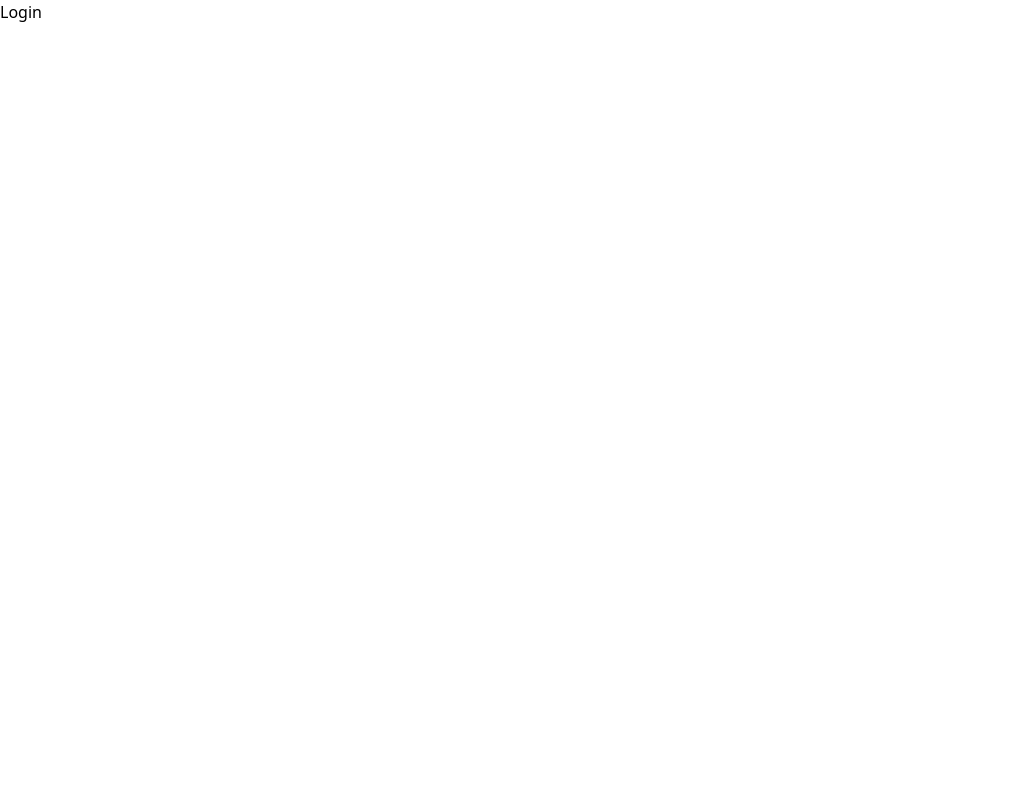
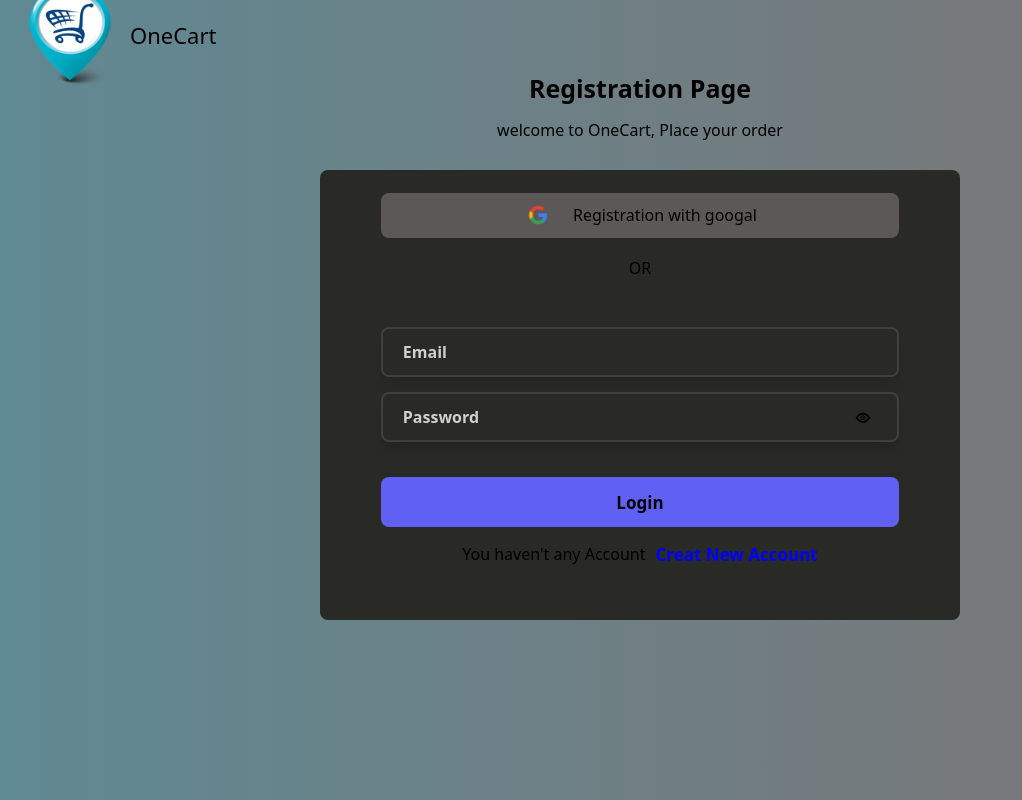
Before and after one commit to RohanPrakash305/E-commerce-New-project-by-Rohan, a React (Vite) app: page /login in a window 1280 px wide. Shown: the whole page, without its empty margins (0-1022 px from the left). Built offline with nearby package versions, Linux system fonts and the light colour scheme.

Commit message:
commit 4th

```diff
--- a/package.json
+++ b/package.json
@@ -11,6 +11,7 @@
   },
   "dependencies": {
     "@tailwindcss/vite": "^4.1.11",
+    "axios": "^1.11.0",
     "react": "^19.1.0",
     "react-dom": "^19.1.0",
     "react-icons": "^5.5.0",
--- a/src/pages/Login.jsx
+++ b/src/pages/Login.jsx
@@ -1,8 +1,80 @@
-import React from 'react'
+import React, { useState } from 'react'
+import Logo from "../assets/logo.png"
+import google from '../assets/google.png'
+import { useNavigate } from 'react-router-dom'
+import { TiEyeOutline } from "react-icons/ti"
+import { IoEyeSharp } from "react-icons/io5"
+
 
 function Login() {
+
+      let [show,setShow] = useState(false)
+
+     let navigate = useNavigate()
   return (
-    <div>Login</div>
+  <div className='w-[100vw] h-[100vh] bg-gradient-to-l from-[#7b7474] to-[#5f8993] text-[black]
+       flex flex-col items-center justify-start'>
+
+
+       <div className='w-[100%] h-[70px] flex items-center justify-start px-[20px] gap-[10px]
+       cursor-pointer' onClick={()=>navigate("/")}>
+        <img className = 'w-[100px]' src={Logo} alt="" />
+        <h1 className='text-[22px] font-sans'>OneCart</h1>
+       </div>
+
+
+        <div className='w-[100%] h-[100px] flex items-center justify-start flex-col gap-[10px]'>
+         <span className='text-[25px] font-semibold'>Registration Page</span>
+         <span className='text[16px]'>welcome to OneCart, Place your order</span>
+        </div>
+
+
+        <div className='nax-w-[600px] w-[50%] h-[450px] bg-[#292926] border-[1px]border[#96969635]
+          backdrop:blur-2xl rounded-lg shado-lg flex items-center justify-center'>
+
+               <form action="" className='w-[90%] h-[90%] flex flex-col items-center jaustify-start gap-[20px]'>
+
+                <div className='w-[90%] h-[15%] bg-[#5c5858] rounded-lg flex items-center
+                justify-center gap-[20px] cursor-pointer '>
+                  <img src={google} alt="" className='w-[30px]'/> Registration with googal
+                </div>
+
+
+                <div className='w-[100%] h-[20px] flex items-center justify-center gap-[10px]'>
+                  <div className='w-[40%] h[1px] bg-[#bb858e]'></div> OR<div className='w-[40%] h[1px] bg-[pink]'></div>
+                </div>
+
+
+                  <div className='w-[90%] h-[400px] flex flex-col items-center justify-center gap-[15px] relative'>
+
+
+                     <input type="text" className='w-[100%] h-[50px] border-[2px]
+                     border-[#96969635] backdrop:blur-sm rounded-lg shadow-lg
+                     bg-transparent placeholder-[#ffffffc7] px-[20px] font-semibold' placeholder='Email' required/>
+
+                     <input type={show?"text":'password'} className='w-[100%] h-[50px] border-[2px]
+                     border-[#96969635] backdrop:blur-sm rounded-lg shadow-lg
+                     bg-transparent placeholder-[#ffffffc7] px-[20px] font-semibold'placeholder='Password'/>
+
+                     {!show && <TiEyeOutline  className='w-[20px] h-[20px] cursor-pointer  right-[5%] bottom-[57%] absolute'
+                      onClick={()=>setShow(prev =>!prev)}/>}
+                     {show && <IoEyeSharp  className='w-[20px] h-[20px] cursor-pointer  right-[5%] bottom-[57%] absolute'
+                      onClick={()=>setShow(prev =>!prev)}/>}
+
+                     <button className='w-[100%] h-[50px] bg-[#6060f5] rounded-lg
+                     flex items-center justify-center mt-[20px]
+                     text-[17px] font-semibold' >Login</button>
+                     <p className='flex gap-[10px]'>You haven't any  Account
+                        <span className='text-[blue] text-[17px] font-semibold cursor-pointer'
+                             onClick={()=>navigate("/signup")}> Creat New Account</span>
+                     </p>
+
+
+                  </div>
+              </form>
+        </div>
+
+    </div>
   )
 }
 
--- a/src/pages/Registration.jsx
+++ b/src/pages/Registration.jsx
@@ -1,9 +1,14 @@
-import React from 'react'
+import React, { useState } from 'react'
 import Logo from "../assets/logo.png"
 import google from '../assets/google.png'
 import { useNavigate } from 'react-router-dom'
+import { TiEyeOutline } from "react-icons/ti";
+import { IoEyeSharp } from "react-icons/io5";
+
 
 function Registration() {
+
+      let [show,setShow] = useState(false)
 
      let navigate = useNavigate()
   return (
@@ -11,30 +16,65 @@ function Registration() {
        flex flex-col items-center justify-start'>
 
 
-       <div className='w-[100%] h-[80px] flex items-center justify-start px-[20px] gap-[10px]
+       <div className='w-[100%] h-[70px] flex items-center justify-start px-[20px] gap-[10px]
        cursor-pointer' onClick={()=>navigate("/")}>
-
-        <img className = 'w-[100px]' src={Logo} alt="" />
-        <h1 className='text-[22px] font-sans'>OneCart</h1>
+        <img className = 'w-[40px]' src={Logo} alt="" />
+        <h1 className='text-[20px] font-sans'>OneCart</h1>
        </div>
 
 
-        <div className='w-[100%] h-[100px] flex items-center justify-start px-[20px] gap-[10px]'>
+        <div className='w-[100%] h-[100px] flex items-center justify-start flex-col gap-[10px]'>
          <span className='text-[25px] font-semibold'>Registration Page</span>
          <span className='text[16px]'>welcome to OneCart, Place your order</span>
         </div>
 
 
-        <div className='nax-w-[600px] w-[50%] h-[350px] bg-[#676757] border-[1px]border[#96969635]
+        <div className='nax-w-[600px] w-[50%] h-[450px] bg-[#292926] border-[1px]border[#96969635]
           backdrop:blur-2xl rounded-lg shado-lg flex items-center justify-center'>
 
                <form action="" className='w-[90%] h-[90%] flex flex-col items-center jaustify-start gap-[20px]'>
 
-                <div className='w-[90%] h-[50%] bg-['>
-                  <img src={google} alt="" className='w-[30px]'/> Registration with googal
-                </div>
+                   <div className='w-[90%] h-[15%] bg-[#5c5858] rounded-lg flex items-center
+                             justify-center gap-[20px] cursor-pointer '>
+                     <img src={google} alt="" className='w-[30px]'/> Registration with googal
+                   </div>
 
 
+                   <div className='w-[100%] h-[20px] flex items-center justify-center gap-[10px]'>
+                     <div className='w-[40%] h[1px] bg-[#bb858e]'></div> OR<div className='w-[40%] h[1px] bg-[pink]'></div>
+                   </div>
+
+
+                    <div className='w-[90%] h-[400px] flex flex-col items-center justify-center gap-[15px] relative'>
+
+                    <input type="text" className='w-[100%] h-[50px] border-[2px]
+                             border-[#96969635] backdrop:blur-sm rounded-lg shadow-lg
+                             bg-transparent placeholder-[#ffffffc7] px-[20px] font-semibold'
+                           placeholder = 'UserNaame' required/>
+
+                     <input type="text" className='w-[100%] h-[50px] border-[2px]
+                     border-[#96969635] backdrop:blur-sm rounded-lg shadow-lg
+                     bg-transparent placeholder-[#ffffffc7] px-[20px] font-semibold' placeholder='Email' required/>
+
+                     <input type={show?"text":'password'} className='w-[100%] h-[50px] border-[2px]
+                         border-[#96969635] backdrop:blur-sm rounded-lg shadow-lg
+                          bg-transparent placeholder-[#ffffffc7] px-[20px] font-semibold'placeholder='Password'/>
+
+                     {!show && <TiEyeOutline  className='w-[20px] h-[20px] cursor-pointer  right-[5%] absolute'
+                      onClick={()=>setShow(prev =>!prev)}/>}
+                     {show && <IoEyeSharp  className='w-[20px] h-[20px] cursor-pointer  right-[5%] absolute'
+                      onClick={()=>setShow(prev =>!prev)}/>}
+
+                     <button className='w-[100%] h-[50px] bg-[#6060f5] rounded-lg
+                     flex items-center justify-center mt-[20px] text-[17px] font-semibold'>
+                      Creat Account
+                     </button>
+                     <p className='flex gap-[10px]'>You have any Account
+                      <span className='text-[blue] text-[17px] font-semibold cursor-pointer'
+                         onClick={()=>navigate("/login")}>Login</span> </p>
+
+
+                  </div>
               </form>
         </div>
 
```
Also changed, not shown: 1 other file (tests, documents, lock files or other folders).
